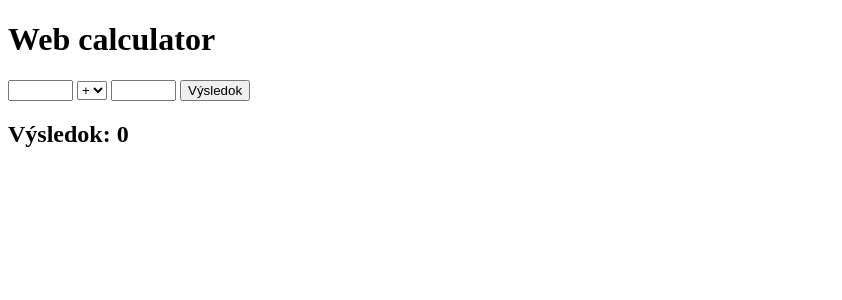
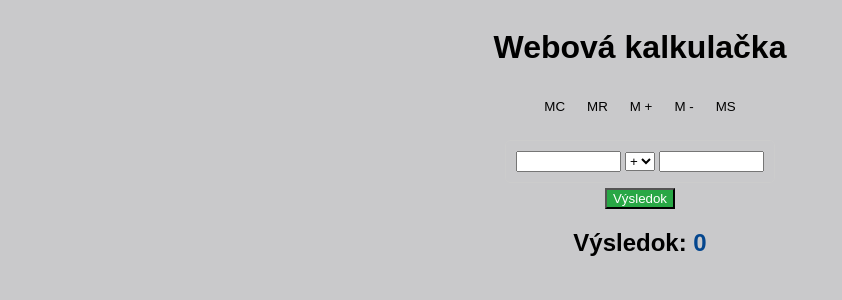
Before and after one commit to BioHazard-SVK/WebCalculator, a Django app: page / in a window 1280 px wide. Shown: the top 300 px of the page, without its empty margins (0-842 px from the left). Run offline with Django 4.2, Linux system fonts and the light colour scheme.

Commit message:
ADD: memory buttons in html, style.css in static

```diff
--- /dev/null
+++ b/calculator/static/calculator/css/style.css
@@ -0,0 +1,51 @@
+body {
+    font-family: Arial, sans-serif;
+    display: flex;
+    flex-direction: column;
+    align-items: center;
+    background-color: #c9c9cb;
+}
+
+.inputs {
+    padding: 10px;
+    margin: 5px;
+    border-radius: 5px;
+    border: 1px solid #ccc;
+}
+
+.memory_controls {
+    display: flex;
+    gap: 10px;
+    margin-bottom: 10px;
+    padding: 10px;
+    border-radius: 8px;
+}
+
+.memory-controls button {
+    flex: 1;
+    font-size: 0.8em;
+}
+
+.memory_buttons {
+    border: none;
+    background-color: #c9c9cb;
+}
+
+.memory_buttons:hover {
+    background-color: #a8a8aa;
+}
+
+.result_button {
+    background-color: #28a745;
+    color: white;
+    cursor: pointer;
+}
+
+.result_button:hover {
+    background-color: #218838;
+}
+
+.result-text {
+    font-weight: bold;
+    color: #04468e;
+}
--- a/calculator/static/calculator/js/basic_operations.js
+++ b/calculator/static/calculator/js/basic_operations.js
@@ -21,7 +21,7 @@ document.addEventListener('DOMContentLoaded', function() {
                         case '/':
                                 result = num1 != 0 ? num1 / num2: "Delenie nulou nie je dovolené.";
                                 break;
-                        default: result = " Neznáma operácia.";
+                        default: result = "Neznáma operácia.";
                 }
                 out.textContent = result;
         });
--- a/calculator/templates/calculator/basic_calculator.html
+++ b/calculator/templates/calculator/basic_calculator.html
@@ -4,22 +4,31 @@
 <head>
     <meta charset="UTF-8">
     <meta name="viewport" content="width=device-width, initial-scale=1.0">
+    <title>Web Calculator</title>
+    <link rel="stylesheet" href="{% static 'calculator/css/style.css' %}"></link>
     <script defer src="{% static 'calculator/js/basic_operations.js' %}"></script>
-    <title>Web Calculator</title>
 </head>
 <body>
-
-    <h1>Web calculator</h1>
-    <input type="text" id="number1" size="5" />
+    <h1>Webová kalkulačka</h1>
+    <div class="memory_controls">
+        <button class="memory_buttons" type="button" id="m_clean">MC</button>
+        <button class="memory_buttons" type="button" id="m_reload">MR</button>
+        <button class="memory_buttons" type="button" id="m_plus">M +</button>
+        <button class="memory_buttons" type="button" id="m_minus">M -</button>
+        <button class="memory_buttons" type="button" id="m_save">MS</button>
+    </div>
+    <div class="inputs">
+        <input type="text" id="number1" size="10" />
         <select id="operations">
             <option value="+">+</option>
             <option value="-">-</option>
             <option value="*">*</option>
             <option value="/">/</option>
         </select>
-    <input type="text" id="number2" size="5" />
-    <button id="button">Výsledok</button>
-    <h2>Výsledok: <span id="result-text">0</span></h2>
+        <input type="text" id="number2" size="10" />
+    </div>
+    <button class="result_button" id="button">Výsledok</button>
+    <h2>Výsledok: <span id="result-text" class="result-text">0</span></h2>
 
 </body>
 </html>
```
Lines whose indentation alone changed are shown as unchanged.
